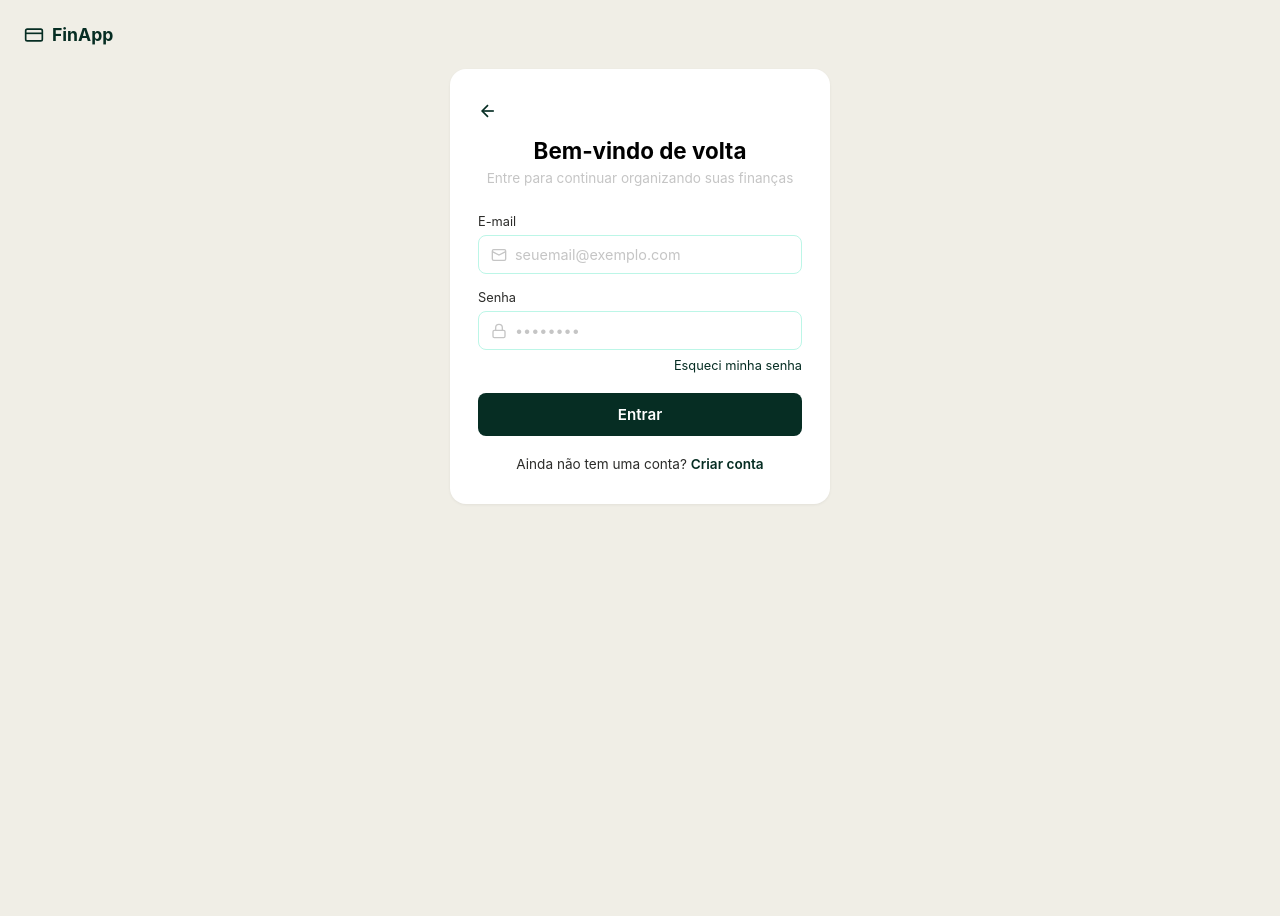
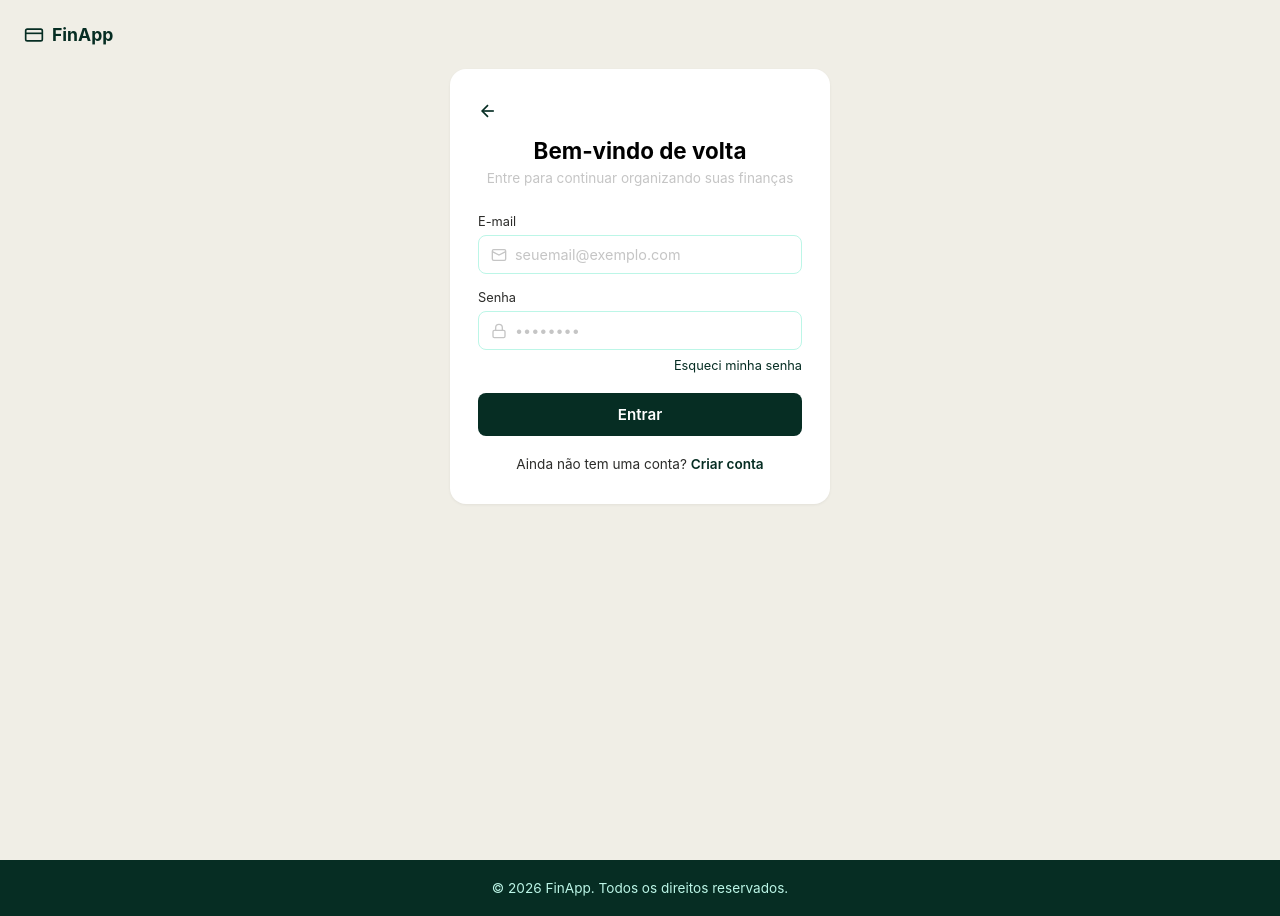
Before and after one commit to ProjetoFinalMaisPraTI/Front-end, a React (Vite) app: page /entrar in a window 1280 px wide. Before the commit the page ends 800 px from the top, so only its background shows below. Built offline with nearby package versions, Linux system fonts and the light colour scheme.

Commit message:
ajustando rodapé, agora chamado em todas as paginas

```diff
--- a/src/App.jsx
+++ b/src/App.jsx
@@ -1,4 +1,5 @@
 import { Routes, Route } from 'react-router-dom';
+import Footer from './components/Footer/Footer';
 import Header from './components/Header/Header';
 import Home from './pages/Home/Home';
 import Sobre from './pages/About/About';
@@ -8,13 +9,15 @@ import Login from './pages/Login/Login';
 
 function App() {
   return (
-    <Routes>
+    <><Routes>
       <Route path="/" element={<><Header /><Home /></>} />
       <Route path="/sobre" element={<><Header /><Sobre /></>} />
       <Route path="/contato" element={<><Header /><Contact /></>} />
       <Route path="/criar-conta" element={<CreateAccount />} />
       <Route path="/entrar" element={<Login />} />
     </Routes>
+    <Footer></Footer>
+    </>
   );
 }
 
--- /dev/null
+++ b/src/components/Footer/Footer.css
@@ -0,0 +1,8 @@
+.footer {
+  background: var(--cor-primaria-bold);
+  color: var(--cor-primaria-100);
+  text-align: center;
+  padding: 20px;
+  margin-top: 60px;
+  font-size: 0.85rem;
+}
--- /dev/null
+++ b/src/components/Footer/Footer.jsx
@@ -0,0 +1,11 @@
+
+import './Footer.css'
+
+function Footer(){
+     return(
+       <footer className="footer">
+        <p>© 2026 FinApp. Todos os direitos reservados.</p>
+      </footer>
+     )
+}
+export default Footer
--- a/src/pages/Home/Home.css
+++ b/src/pages/Home/Home.css
@@ -117,12 +117,3 @@
   color: var(--cinza-escuro);
   font-size: 0.95rem;
 }
-
-.home-footer {
-  background: var(--cor-primaria-bold);
-  color: var(--cor-primaria-100);
-  text-align: center;
-  padding: 20px;
-  margin-top: 60px;
-  font-size: 0.85rem;
-}
--- a/src/pages/Home/Home.jsx
+++ b/src/pages/Home/Home.jsx
@@ -79,10 +79,6 @@ function Home() {
           </svg>
         </div>
       </section>
-
-      <footer className="home-footer">
-        <p>© 2026 FinApp. Todos os direitos reservados.</p>
-      </footer>
     </div>
   );
 }
```
